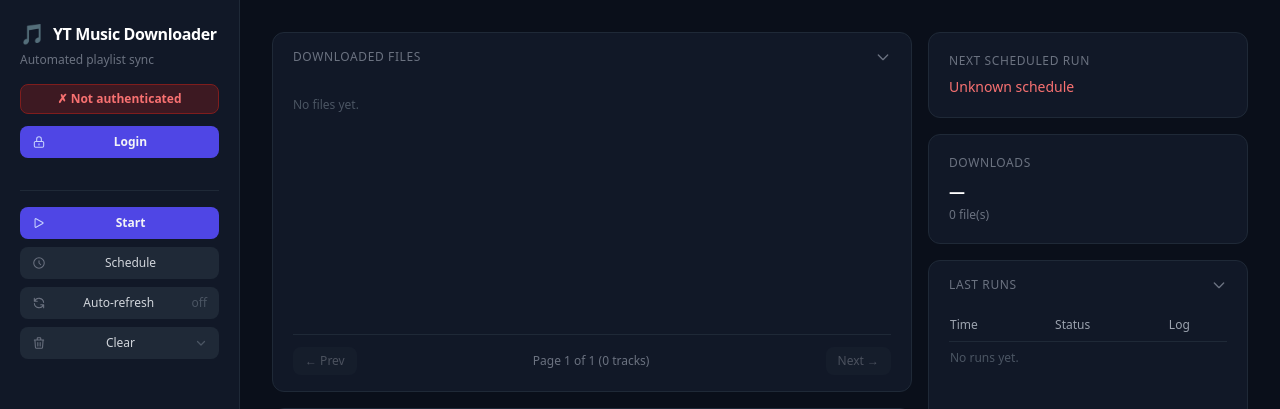
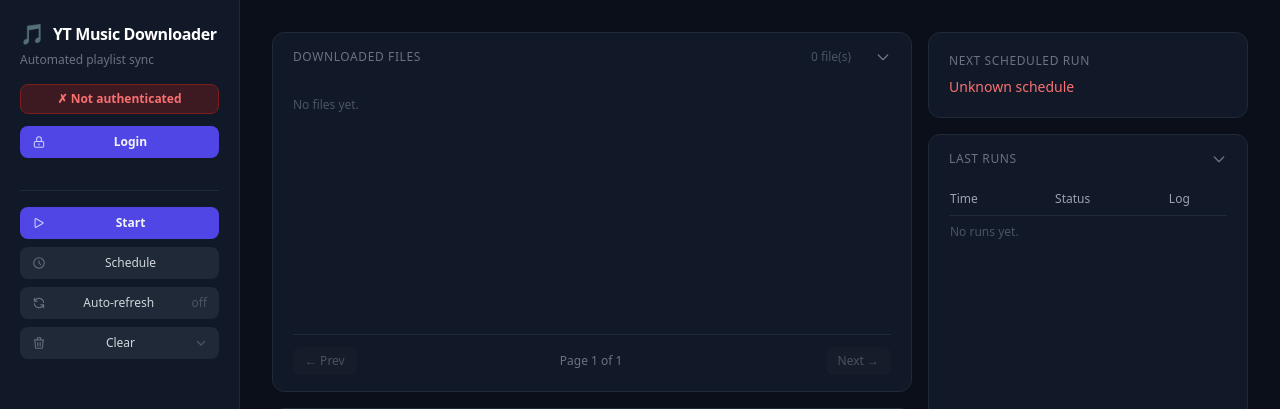
Before and after one commit to Cletus-Mccoy/autoDownloader, a Flask app: page / in a window 1280 px wide. Shown: the top 409 px of the page. Run offline with Flask 3, Linux system fonts and the light colour scheme; data that the repository does not hold is empty; parts of the project's set-up code (start-up, migrations or seed data) failed here and were passed over; some libraries are stand-ins or nearby versions.

Commit message:
feat: Update downloads summary UI to display file count and size more effectively

```diff
--- a/app/templates/index.html
+++ b/app/templates/index.html
@@ -179,9 +179,13 @@
                     <button onclick="toggleCard('dl-files')"
                         class="flex-shrink-0 w-full flex items-center justify-between px-5 py-4 text-left hover:bg-gray-800/40 transition-colors">
                         <span class="text-xs font-medium text-gray-500 uppercase tracking-wider">Downloaded Files</span>
-                        <svg id="dl-files-chevron" class="w-4 h-4 text-gray-500 transition-transform duration-200" fill="none" viewBox="0 0 24 24" stroke="currentColor" stroke-width="2">
-                            <path stroke-linecap="round" stroke-linejoin="round" d="M19 9l-7 7-7-7"/>
-                        </svg>
+                        <div class="flex items-center gap-3">
+                            <span id="download-count" class="text-xs text-gray-600">{{ downloads | length }} file(s)</span>
+                            <span id="download-size" class="text-xs font-medium text-gray-400">{% if download_size %}{{ download_size }}{% endif %}</span>
+                            <svg id="dl-files-chevron" class="w-4 h-4 text-gray-500 transition-transform duration-200" fill="none" viewBox="0 0 24 24" stroke="currentColor" stroke-width="2">
+                                <path stroke-linecap="round" stroke-linejoin="round" d="M19 9l-7 7-7-7"/>
+                            </svg>
+                        </div>
                     </button>
                     <div id="dl-files-body" class="flex flex-col flex-1 min-h-0 px-5 pb-4">
                         <div id="download-list" class="flex-1 min-h-0 overflow-y-auto overflow-x-hidden divide-y divide-gray-800/60" style="scrollbar-gutter:stable">
@@ -247,15 +251,6 @@
                     {% else %}
                         <div class="text-sm text-red-400">Unknown schedule</div>
                     {% endif %}
-                </div>
-
-                <!-- Downloads summary -->
-                <div class="bg-gray-900 border border-gray-800 rounded-xl p-5 flex-shrink-0">
-                    <div class="text-xs font-medium text-gray-500 uppercase tracking-wider mb-2">Downloads</div>
-                    <div id="download-size" class="text-base font-semibold text-white">
-                        {% if download_size %}{{ download_size }}{% else %}&mdash;{% endif %}
-                    </div>
-                    <div id="download-count" class="text-xs text-gray-500 mt-1">{{ downloads | length }} file(s)</div>
                 </div>
 
                 <!-- Last Runs -->
@@ -602,7 +597,7 @@
     async function refreshDownloadSummary() {
         try {
             const data = await fetch('/api/downloads').then(r => r.json());
-            document.getElementById('download-size').textContent  = data.size ?? '—';
+            document.getElementById('download-size').textContent  = data.size ?? '';
             document.getElementById('download-count').textContent = `${data.files.length} file(s)`;
         } catch (_) {}
     }
@@ -652,7 +647,7 @@
 
             if (list.innerHTML !== newHtml) list.innerHTML = newHtml;
 
-            document.getElementById('dl-page-info').textContent = `Page ${data.page} of ${data.pages}  (${data.total} tracks)`;
+            document.getElementById('dl-page-info').textContent = `Page ${data.page} of ${data.pages}`;
             document.getElementById('dl-prev').disabled = data.page <= 1;
             document.getElementById('dl-next').disabled = data.page >= data.pages;
         } catch (_) {
```
